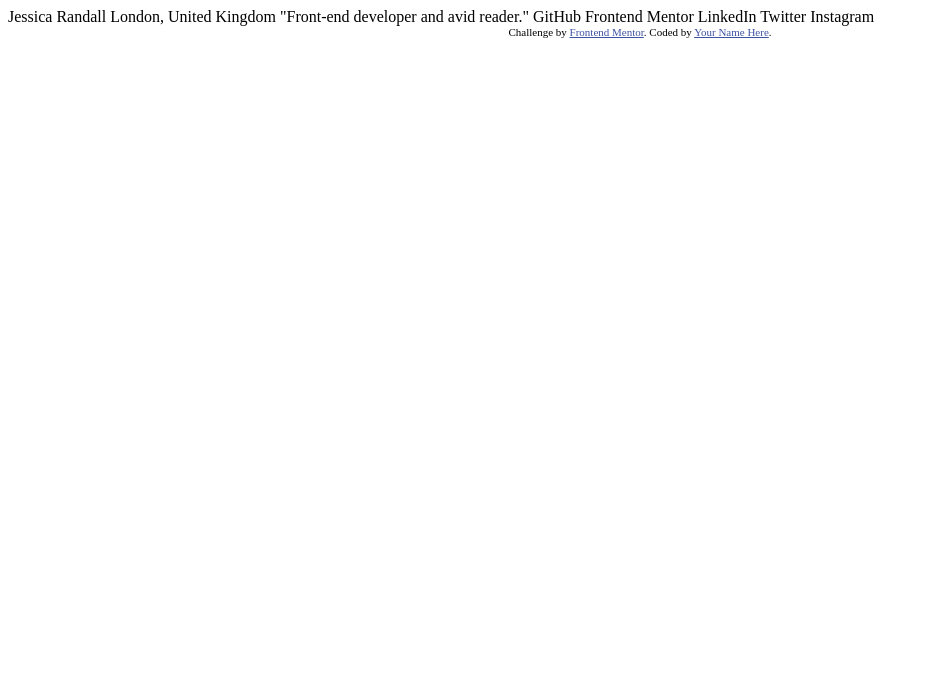
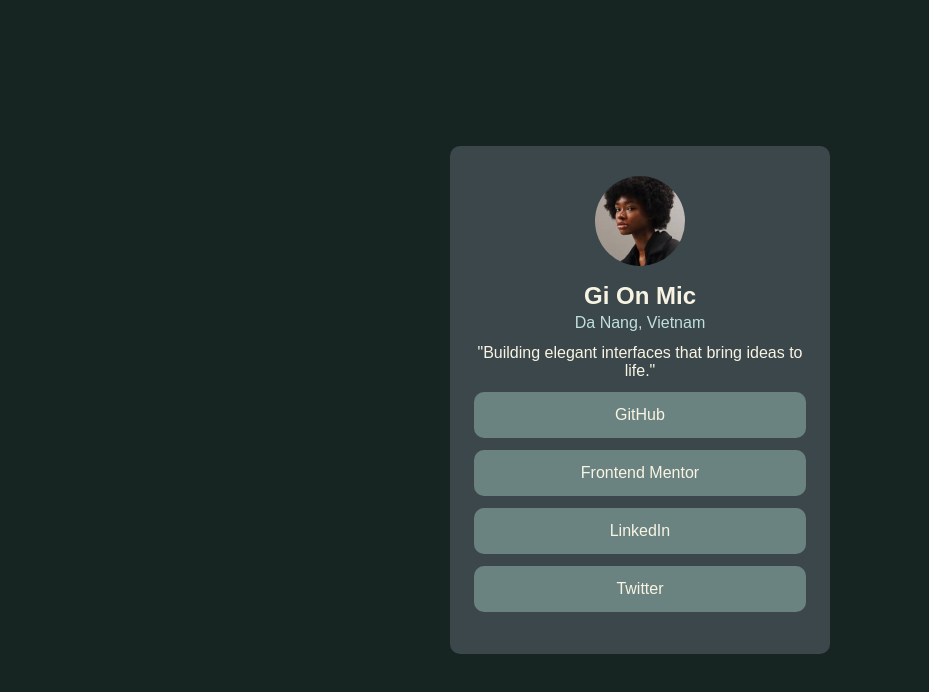
Before and after one commit to gi-FE-mentor/social-link-profile, a plain HTML site: page index.html in a window 1280 px wide. Shown: the whole page, without its empty margins (0-929 px from the left). Drawn offline with Linux system fonts and the light colour scheme.

Commit message:
feat: init project

```diff
--- a/index.html
+++ b/index.html
@@ -1,34 +1,64 @@
 <!DOCTYPE html>
 <html lang="en">
   <head>
-  <meta charset="UTF-8">
-  <meta name="viewport" content="width=device-width, initial-scale=1.0"> <!-- displays site properly based on user's device -->
+    <meta charset="UTF-8" />
+    <meta name="viewport" content="width=device-width, initial-scale=1.0" />
+    <!-- displays site properly based on user's device -->
 
-  <link rel="icon" type="image/png" sizes="32x32" href="./assets/images/favicon-32x32.png">
-
+    <link
+      rel="icon"
+      type="image/png"
+      sizes="32x32"
+      href="./assets/images/favicon-32x32.png"
+    />
+    <link rel="stylesheet" href="./styles.css" />
     <title>Frontend Mentor | Social links profile</title>
-
-  <!-- Feel free to remove these styles or customise in your own stylesheet 👍 -->
-  <style>
-    .attribution { font-size: 11px; text-align: center; }
-    .attribution a { color: hsl(228, 45%, 44%); }
-  </style>
   </head>
   <body>
+    <div class="card" role="main">
+      <img
+        src="./assets/images/avatar-jessica.jpeg"
+        alt="avatar"
+        style="width: 90px; border-radius: 50px"
+      />
+      <div class="basic-info">
+        <p class="text-preset-1">Gi On Mic</p>
+        <p style="color: #c0e0de">Da Nang, Vietnam</p>
+        <p style="text-align: center; margin: 12px 0">
+          "Building elegant interfaces that bring ideas to life."
+        </p>
+      </div>
 
-  Jessica Randall
-  London, United Kingdom
-  "Front-end developer and avid reader."
-
-  GitHub
-  Frontend Mentor
-  LinkedIn
-  Twitter
-  Instagram
-
-  <div class="attribution">
-    Challenge by <a href="https://www.frontendmentor.io?ref=challenge" target="_blank">Frontend Mentor</a>.
-    Coded by <a href="#">Your Name Here</a>.
+      <div style="width: 100%">
+        <a
+          class="link tooltip"
+          href="https://github.com/daboutt"
+          target="_blank"
+          data-tooltip="Explore my code galaxy on GitHub"
+          >GitHub</a
+        >
+        <a
+          class="link tooltip"
+          href="https://www.frontendmentor.io/home"
+          target="_blank"
+          data-tooltip="Level up your skills with my Frontend Mentor challenges"
+          >Frontend Mentor</a
+        >
+        <a
+          class="link tooltip"
+          href="https://www.linkedin.com/in/giabaotd/"
+          target="_blank"
+          data-tooltip="Connect with me professionally on LinkedIn"
+          >LinkedIn</a
+        >
+        <a
+          class="link tooltip"
+          href="#"
+          target="_blank"
+          data-tooltip="Can not find me on Twitter"
+          >Twitter</a
+        >
+      </div>
     </div>
   </body>
 </html>
--- /dev/null
+++ b/styles.css
@@ -0,0 +1,64 @@
+@font-face {
+  font-family: 'Inter-Variable';
+  src: url('/assets/fonts/Inter-VariableFont_slnt\,wght.ttf') format('wdht');
+  font-weight: normal;
+  font-style: normal;
+}
+body,
+html {
+  font-family: 'Inter-Variable', sans-serif;
+  margin: 0;
+  padding: 0;
+  background-color: #162521;
+  color: #f8f4e3;
+  display: flex;
+  align-items: center;
+  justify-content: center;
+  width: 100vw;
+  height: 100vh;
+}
+p {
+  margin: 0;
+}
+.card {
+  background-color: #3c474b;
+  display: flex;
+  align-items: center;
+  justify-content: center;
+  flex-direction: column;
+  padding: 30px 24px;
+  border-radius: 10px;
+  width: 26vw;
+}
+.basic-info {
+  display: flex;
+  align-items: center;
+  justify-content: center;
+  flex-direction: column;
+  margin-top: 12px;
+}
+.link {
+  padding: 14px 10%;
+  margin-bottom: 12px;
+  background-color: #6b8380;
+  display: flex;
+  justify-content: center;
+  border-radius: 10px;
+  width: 80%;
+  text-decoration: none;
+  transition: transform 0.2s ease, box-shadow 0.2s ease;
+}
+a {
+  color: #f8f4e3;
+}
+.link:hover {
+  cursor: pointer;
+  transform: translateX(-3px) translateY(-2px);
+  box-shadow: 2px 2px #f8f4e3;
+}
+.text-preset-1 {
+  font-size: 24px;
+  font-weight: bolder;
+  line-height: 150%;
+  letter-spacing: 0;
+}
```
Lines whose indentation alone changed are shown as unchanged.
